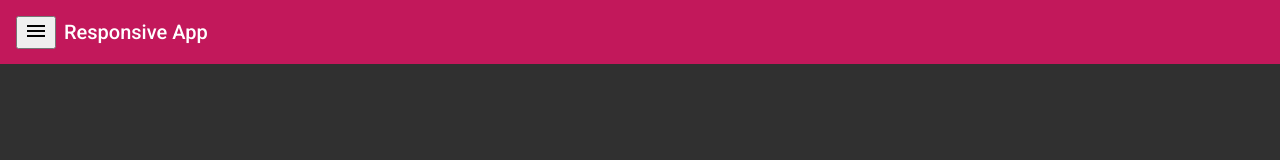
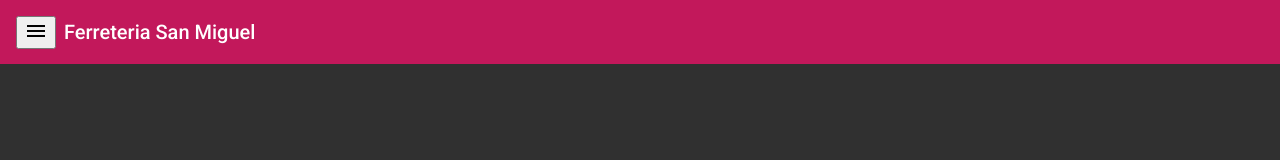
Before and after one commit to ramirezsebas/primer_final_front, an Angular app: page / in a window 1280 px wide. Shown: the top 160 px of the page. Built offline with nearby package versions, Linux system fonts and the light colour scheme.

Commit message:
fix: agregamos el titulo correcto y quitamos el icono del nav

```diff
--- a/src/app/app.component.html
+++ b/src/app/app.component.html
@@ -3,7 +3,7 @@
     <button mat-icon-button (click)="snav.toggle()">
       <mat-icon>menu</mat-icon>
     </button>
-    <h1 class="example-app-name">Responsive App</h1>
+    <h1 class="example-app-name">Ferreteria San Miguel</h1>
   </mat-toolbar>
 
   <mat-sidenav-container class="example-sidenav-container" [style.marginTop.px]="mobileQuery.matches ? 56 : 0">
@@ -11,7 +11,6 @@
       fixedTopGap="56">
       <mat-nav-list>
         <a mat-list-item [routerLink]="nav.path" *ngFor="let nav of routes">
-          <mat-icon aria-hidden="false" aria-label="Example home icon" fontIcon="home"></mat-icon>
           <span matLine>{{nav.title}}</span>
         </a>
       </mat-nav-list>
```
